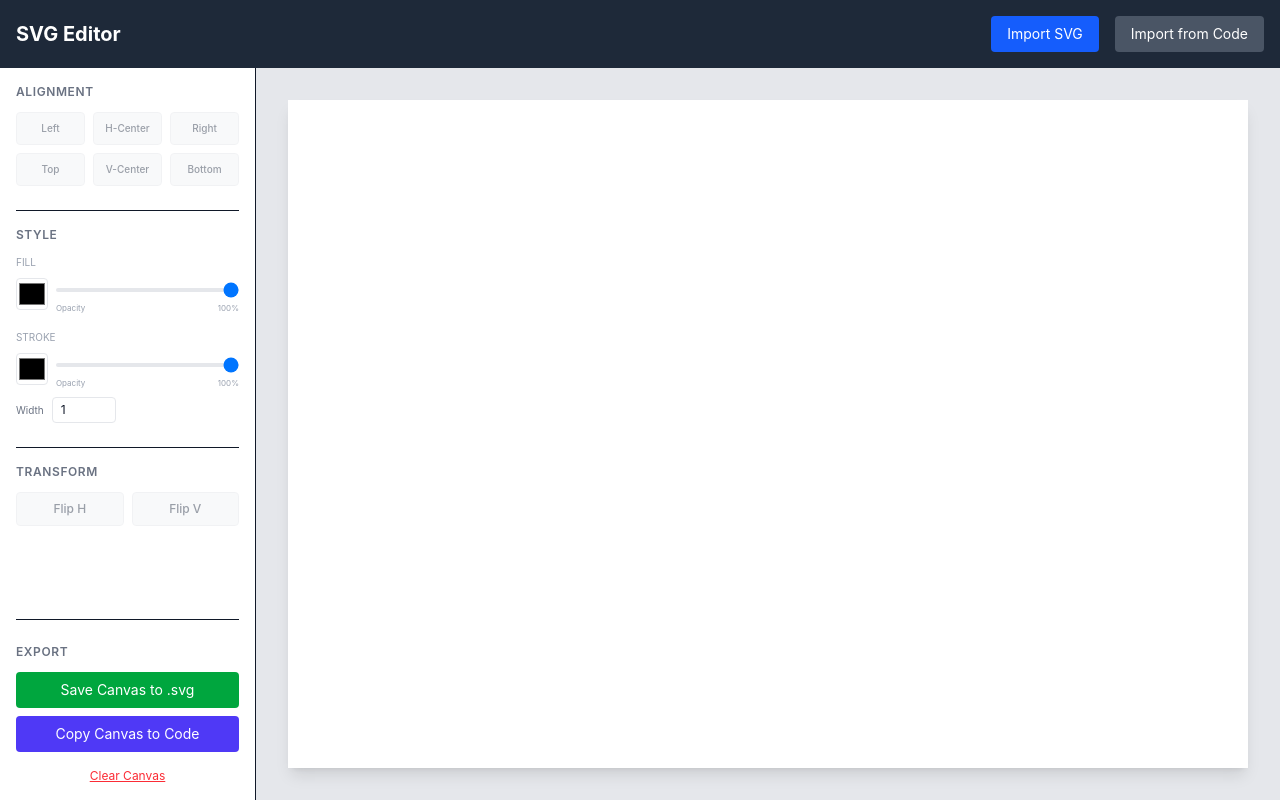
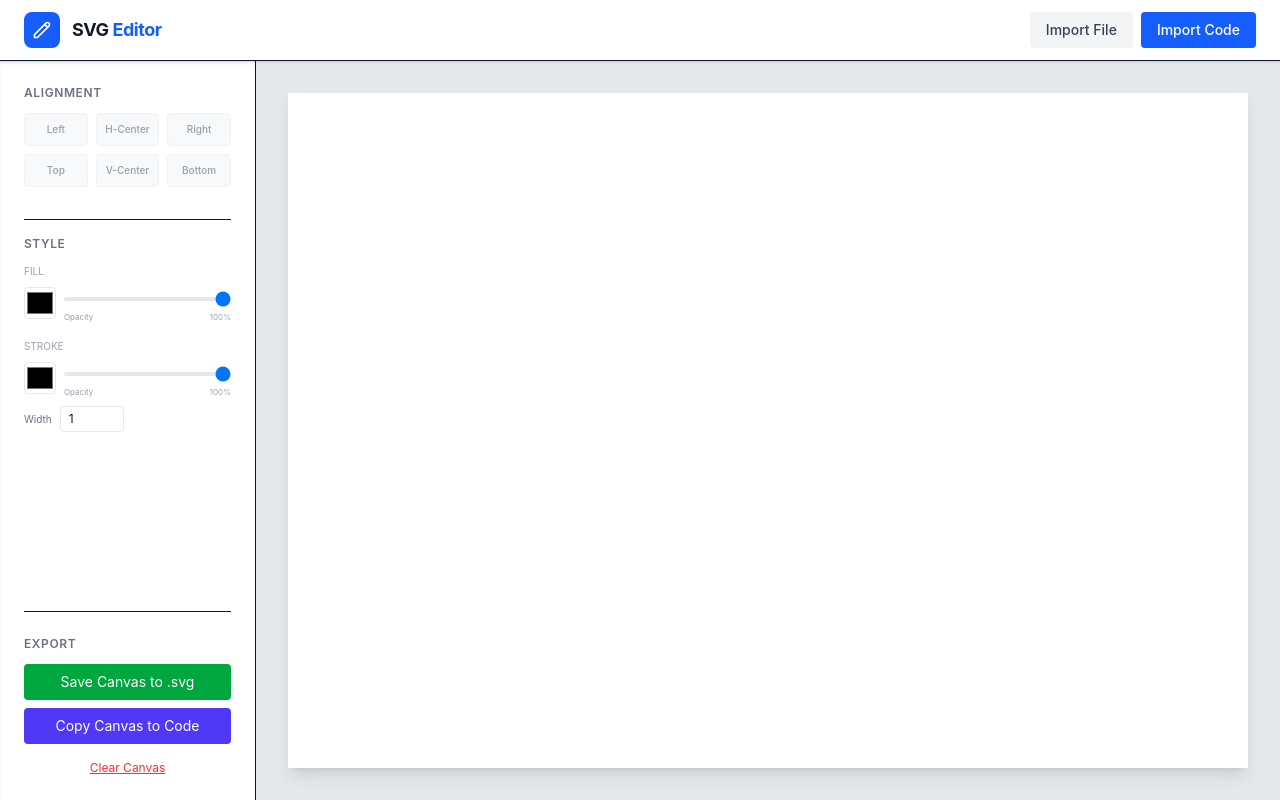
Before and after one commit to kelvynzucco/svg-editor, a website built with Vite: page index.html in a window 1280 px wide. Built offline with nearby package versions, Linux system fonts and the light colour scheme.

Commit message:
side transform menu removed and add to context menu

```diff
--- a/index.html
+++ b/index.html
@@ -5,24 +5,31 @@
     <meta name="viewport" content="width=device-width, initial-scale=1.0" />
     <title>SVG Editor - Paper.js</title>
   </head>
-  <body class="h-screen flex flex-col bg-gray-100 text-gray-900 overflow-hidden">
-    <!-- Header / Navbar -->
-    <header class="bg-gray-800 text-white p-4 flex justify-between items-center shadow-md">
-      <h1 class="text-xl font-bold">SVG Editor</h1>
-      <div class="flex gap-4">
-        <label class="bg-blue-600 hover:bg-blue-700 px-4 py-2 rounded cursor-pointer transition text-sm">
-          Import SVG
-          <input type="file" id="import-file" class="hidden" accept=".svg" />
-        </label>
-        <button id="import-code" class="bg-gray-600 hover:bg-gray-700 px-4 py-2 rounded transition text-sm">
-          Import from Code
+  <body class="h-screen flex flex-col bg-gray-100 text-gray-900 font-sans">
+
+    <!-- Navigation Bar -->
+    <header class="bg-white border-b px-6 py-3 flex items-center justify-between shadow-sm z-10">
+      <div class="flex items-center gap-3">
+        <div class="bg-blue-600 p-2 rounded-lg text-white">
+          <svg xmlns="http://www.w3.org/2000/svg" class="w-5 h-5" fill="none" viewBox="0 0 24 24" stroke="currentColor">
+            <path stroke-linecap="round" stroke-linejoin="round" stroke-width="2" d="M15.232 5.232l3.536 3.536m-2.036-5.036a2.5 2.5 0 113.536 3.536L6.5 21.036H3v-3.572L16.732 3.732z" />
+          </svg>
+        </div>
+        <h1 class="font-bold text-lg tracking-tight">SVG <span class="text-blue-600">Editor</span></h1>
+      </div>
+      <div class="flex items-center gap-2">
+        <button id="import-file-btn" class="bg-gray-100 hover:bg-gray-200 text-gray-700 px-4 py-2 rounded transition text-sm font-medium">
+          Import File
+        </button>
+        <button id="import-code-btn" class="bg-blue-600 hover:bg-blue-700 text-white px-4 py-2 rounded transition text-sm font-medium">
+          Import Code
         </button>
       </div>
     </header>
 
     <div class="flex flex-1 overflow-hidden">
       <!-- Sidebar / Tools -->
-      <aside class="w-64 bg-white border-r p-4 flex flex-col gap-6 shadow-sm overflow-y-auto">
+      <aside class="w-64 bg-white border-r p-6 flex flex-col gap-8 overflow-y-auto scrollbar-hide shadow-inner">
         <section>
           <h2 class="text-xs font-semibold text-gray-500 uppercase tracking-wider mb-3">Alignment</h2>
           <div class="grid grid-cols-3 gap-2">
@@ -71,14 +78,6 @@
               <span class="text-[10px] text-gray-500">Width</span>
               <input type="number" id="stroke-width" class="w-16 border border-gray-200 rounded px-2 py-1 text-xs" min="0" step="0.5" value="1">
             </div>
-          </div>
-        </section>
-
-        <section class="border-t pt-4">
-          <h2 class="text-xs font-semibold text-gray-500 uppercase tracking-wider mb-3">Transform</h2>
-          <div class="grid grid-cols-2 gap-2">
-            <button id="flip-h" class="bg-gray-100 hover:bg-gray-200 text-gray-700 px-3 py-2 rounded text-xs font-medium transition disabled:opacity-50 disabled:cursor-not-allowed border border-gray-200" disabled>Flip H</button>
-            <button id="flip-v" class="bg-gray-100 hover:bg-gray-200 text-gray-700 px-3 py-2 rounded text-xs font-medium transition disabled:opacity-50 disabled:cursor-not-allowed border border-gray-200" disabled>Flip V</button>
           </div>
         </section>
 
@@ -149,7 +148,7 @@
     <script type="module" src="/src/main.js"></script>
 
     <!-- Context Menu -->
-    <div id="context-menu" class="fixed hidden bg-white border border-gray-200 shadow-lg rounded-md py-1 z-[60] min-w-[200px]">
+    <div id="context-menu" class="fixed hidden bg-white border border-gray-200 shadow-lg rounded-md py-1 z-60 min-w-[200px]">
       <button id="ctx-copy" class="w-full flex justify-between items-center px-4 py-2 text-sm text-gray-700 hover:bg-gray-100 transition border-b border-gray-100">
         <span>Copy Selection to Code</span>
         <span class="text-xs text-gray-400 ml-4 font-mono">Ctrl+C</span>
@@ -160,6 +159,14 @@
       <button id="ctx-duplicate" class="w-full flex justify-between items-center px-4 py-2 text-sm text-gray-700 hover:bg-gray-100 transition border-b border-gray-100">
         <span>Duplicate</span>
         <span class="text-xs text-gray-400 ml-4 font-mono">Alt+Drag</span>
+      </button>
+      <button id="ctx-flip-h" class="w-full flex justify-between items-center px-4 py-2 text-sm text-gray-700 hover:bg-gray-100 transition border-b border-gray-100">
+        <span>Flip Horizontal</span>
+        <span class="text-xs text-gray-400 ml-4 font-mono">Shift+H</span>
+      </button>
+      <button id="ctx-flip-v" class="w-full flex justify-between items-center px-4 py-2 text-sm text-gray-700 hover:bg-gray-100 transition border-b border-gray-100">
+        <span>Flip Vertical</span>
+        <span class="text-xs text-gray-400 ml-4 font-mono">Shift+V</span>
       </button>
       <button id="ctx-front" class="w-full flex justify-between items-center px-4 py-2 text-sm text-gray-700 hover:bg-gray-100 transition border-b border-gray-100">
         <span>Bring to Front</span>
@@ -184,4 +191,3 @@
     </div>
   </body>
 </html>
-</html>
--- a/src/main.js
+++ b/src/main.js
@@ -23,6 +23,8 @@ const ctxDeleteBtn = document.getElementById('ctx-delete');
 const ctxCopyBtn = document.getElementById('ctx-copy');
 const ctxDownloadBtn = document.getElementById('ctx-download');
 const ctxDuplicateBtn = document.getElementById('ctx-duplicate');
+const ctxFlipHBtn = document.getElementById('ctx-flip-h');
+const ctxFlipVBtn = document.getElementById('ctx-flip-v');
 const ctxFrontBtn = document.getElementById('ctx-front');
 const ctxBackBtn = document.getElementById('ctx-back');
 const ctxGroupBtn = document.getElementById('ctx-group');
@@ -37,17 +39,11 @@ const alignBtns = {
     bottom: document.getElementById('align-bottom')
 };
 
-const flipBtns = {
-    h: document.getElementById('flip-h'),
-    v: document.getElementById('flip-v')
-};
-
 // Handle Selection UI Updates
 window.addEventListener('selectionChanged', (e) => {
     const hasSelection = e.detail.items && e.detail.items.length > 0;
 
     Object.values(alignBtns).forEach(btn => btn.disabled = !hasSelection);
-    Object.values(flipBtns).forEach(btn => btn.disabled = !hasSelection);
 
     // Update Style UI
     if (hasSelection) {
@@ -144,6 +140,18 @@ window.addEventListener('keydown', (e) => {
     // ] (Bring to Front)
     if (e.key === ']') {
         editor.bringToFrontSelected();
+    }
+
+    // Shift + H (Flip Horizontal)
+    if (e.shiftKey && e.key.toUpperCase() === 'H') {
+        flip(editor.selectedItems, 'h');
+        editor.saveHistory();
+    }
+
+    // Shift + V (Flip Vertical)
+    if (e.shiftKey && e.key.toUpperCase() === 'V') {
+        flip(editor.selectedItems, 'v');
+        editor.saveHistory();
     }
 
     // Ctrl+C (Copy)
@@ -301,6 +309,18 @@ ctxDuplicateBtn.addEventListener('click', () => {
     contextMenu.classList.add('hidden');
 });
 
+ctxFlipHBtn.addEventListener('click', () => {
+    flip(editor.selectedItems, 'h');
+    editor.saveHistory();
+    contextMenu.classList.add('hidden');
+});
+
+ctxFlipVBtn.addEventListener('click', () => {
+    flip(editor.selectedItems, 'v');
+    editor.saveHistory();
+    contextMenu.classList.add('hidden');
+});
+
 ctxFrontBtn.addEventListener('click', () => {
     editor.bringToFrontSelected();
     contextMenu.classList.add('hidden');
```
